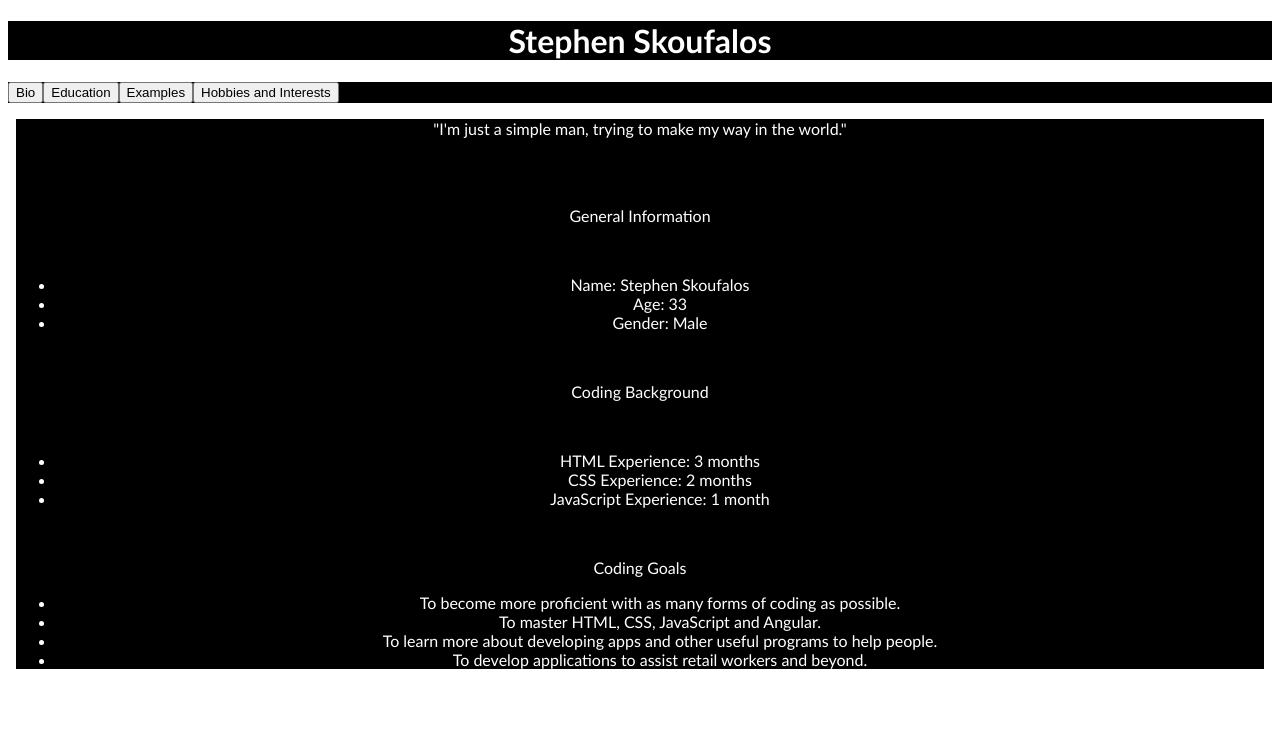
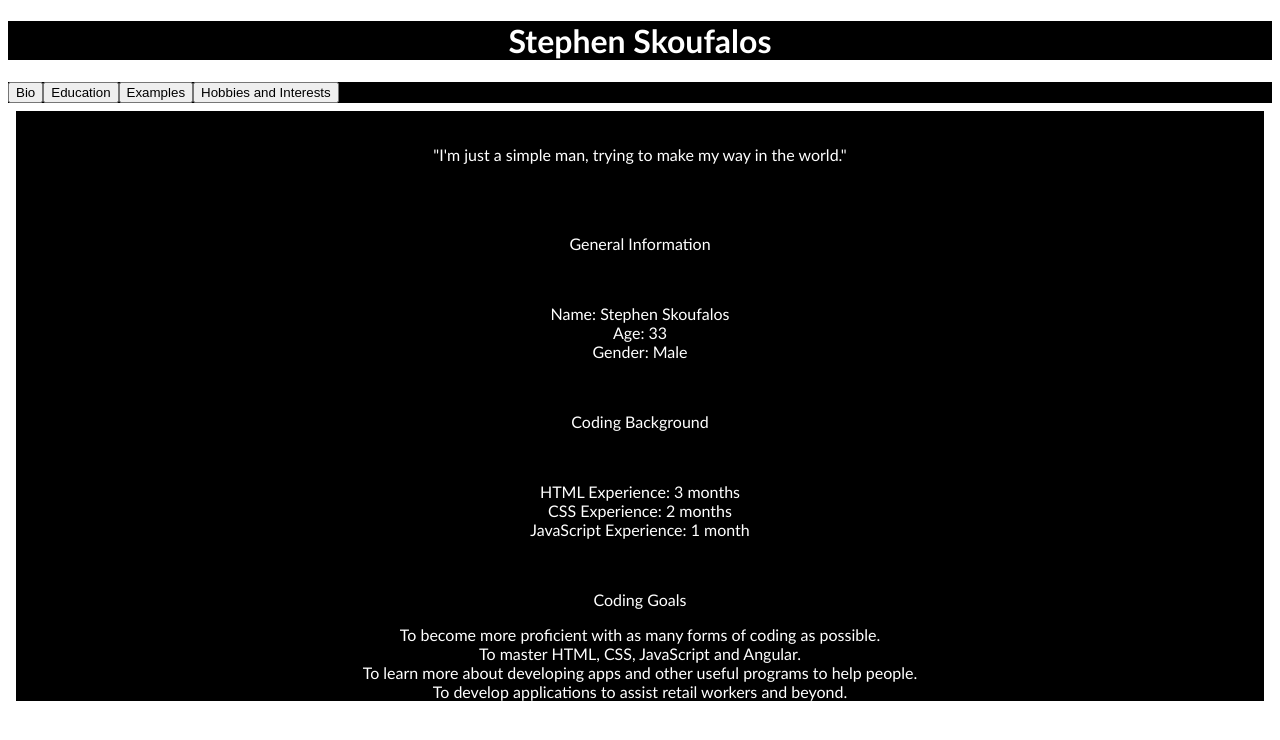
Before and after one commit to SSkoufalos/Coding-Assessments, an Angular app: page /bio in a window 1280 px wide. Shown: the top 740 px of the page. Built offline with nearby package versions, Linux system fonts and the light colour scheme; what ng-zorro-antd would draw is missing.

Commit message:
Education Update 2.4

```diff
--- a/src/app/bio/bio.component.html
+++ b/src/app/bio/bio.component.html
@@ -1,10 +1,11 @@
 <body id="background">
-
-<p class="headertext">"I'm just a simple man, trying to make my way in the world."</p>
+<br>
+<div class="centeralign">
+<p>"I'm just a simple man, trying to make my way in the world."</p>
 <br><br>
 <p class="headertext">General Information</p>
 <br>
-<ul class="headertext">
+<ul>
     <li>Name: Stephen Skoufalos</li>
     <li>Age: 33</li>
     <li>Gender: Male</li>
@@ -12,17 +13,18 @@
 <br>
 <p class="headertext">Coding Background</p>
 <br>
-<ul class="headertext">
+<ul>
     <li>HTML Experience: 3 months</li>
     <li>CSS Experience: 2 months</li>
     <li>JavaScript Experience: 1 month</li>
 </ul>
 <br>
 <p class="headertext">Coding Goals</p>
-<ul class="headertext">
+<ul>
     <li>To become more proficient with as many forms of coding as possible.</li>
     <li>To master HTML, CSS, JavaScript and Angular.</li>
     <li>To learn more about developing apps and other useful programs to help people.</li>
     <li>To develop applications to assist retail workers and beyond.</li>
 </ul>
+</div>
 </body>
--- a/src/app/bio/bio.component.scss
+++ b/src/app/bio/bio.component.scss
@@ -4,6 +4,19 @@
 
   .headertext {
     font-family:'Gill Sans', 'Gill Sans MT', Calibri, 'Trebuchet MS', sans-serif;
-    text-align:center;
     color:white;
+    text-align: center;
   }
+
+  .centeralign {
+    font-family:'Gill Sans', 'Gill Sans MT', Calibri, 'Trebuchet MS', sans-serif;
+    color:white;
+    text-align: center;
+    flex-direction: column;
+}
+
+ul {
+    padding-left: 0;
+    list-style-position: inside;
+    list-style-type: none;
+}
--- a/src/app/bio/bio.component.ts
+++ b/src/app/bio/bio.component.ts
@@ -2,7 +2,7 @@ import { Component, OnInit } from '@angular/core';
 
 declare var require: any;
 
-var data = require('../../assets/example.JSON'); //Ask Andy about this as well. Is this in the right place?
+var data = require('../../assets/example.JSON'); //The ../ is for each level of the folders. This requires two.
 
 @Component({
   selector: 'app-bio',
@@ -17,6 +17,7 @@ export class BioComponent implements OnInit {
     name: 'Steve Skoufalos',
     age: 33,
     gender: 'Male',
+    location: 'Haddonfield, NJ'
   }
   ];
 
@@ -33,4 +34,5 @@ export interface Information {
   name: string;
   age: number;
   gender: string;
+  location: string;
 }
--- a/src/app/education/education.component.html
+++ b/src/app/education/education.component.html
@@ -1,16 +1,16 @@
 <body id="background">
-
+<br>
 <p class="headertext">Education</p>
 <br>
 <p class="headertext">High School</p>
-<ul class="listtext" *ngFor = "let x of highschools">
+<ul *ngFor = "let x of highschools">
     <li>{{ x.name }}</li>
     <li>{{ x.years }}</li>
     <li>{{ x.degree }}</li>
 </ul>
 <p class="headertext">College</p>
 <br>
-<ul class="listtext" *ngFor = "let x of colleges">
+<ul *ngFor = "let x of colleges">
     <li>{{ x.name }}</li>
     <li>{{ x.years }}</li>
     <li>{{ x.degree }}</li>
--- a/src/app/education/education.component.scss
+++ b/src/app/education/education.component.scss
@@ -8,10 +8,11 @@
     color:white;
   }
 
-  .listtext {
+  ul {
       font-family:'Gill Sans', 'Gill Sans MT', Calibri, 'Trebuchet MS', sans-serif;
       color:white;
       text-align: center;
       list-style-position: inside;
-      display: inline-block;
+      list-style-type: none;
+      padding-left: 0;
   }
--- a/src/app/examples/examples.component.ts
+++ b/src/app/examples/examples.component.ts
@@ -1,4 +1,8 @@
 import { Component, OnInit } from '@angular/core';
+
+declare var require: any;
+
+var data = require('../../assets/example.JSON');
 
 @Component({
   selector: 'app-examples',
```
